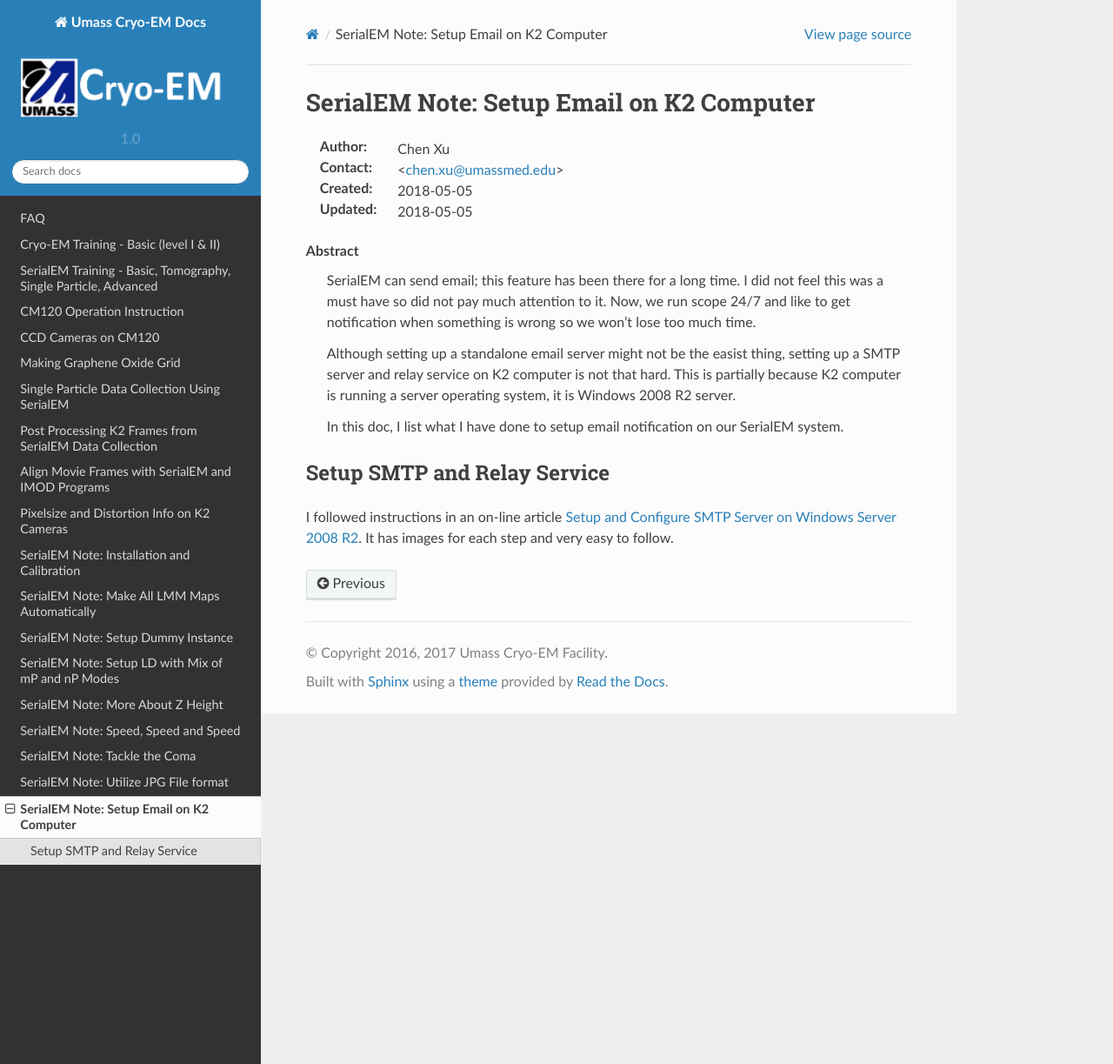
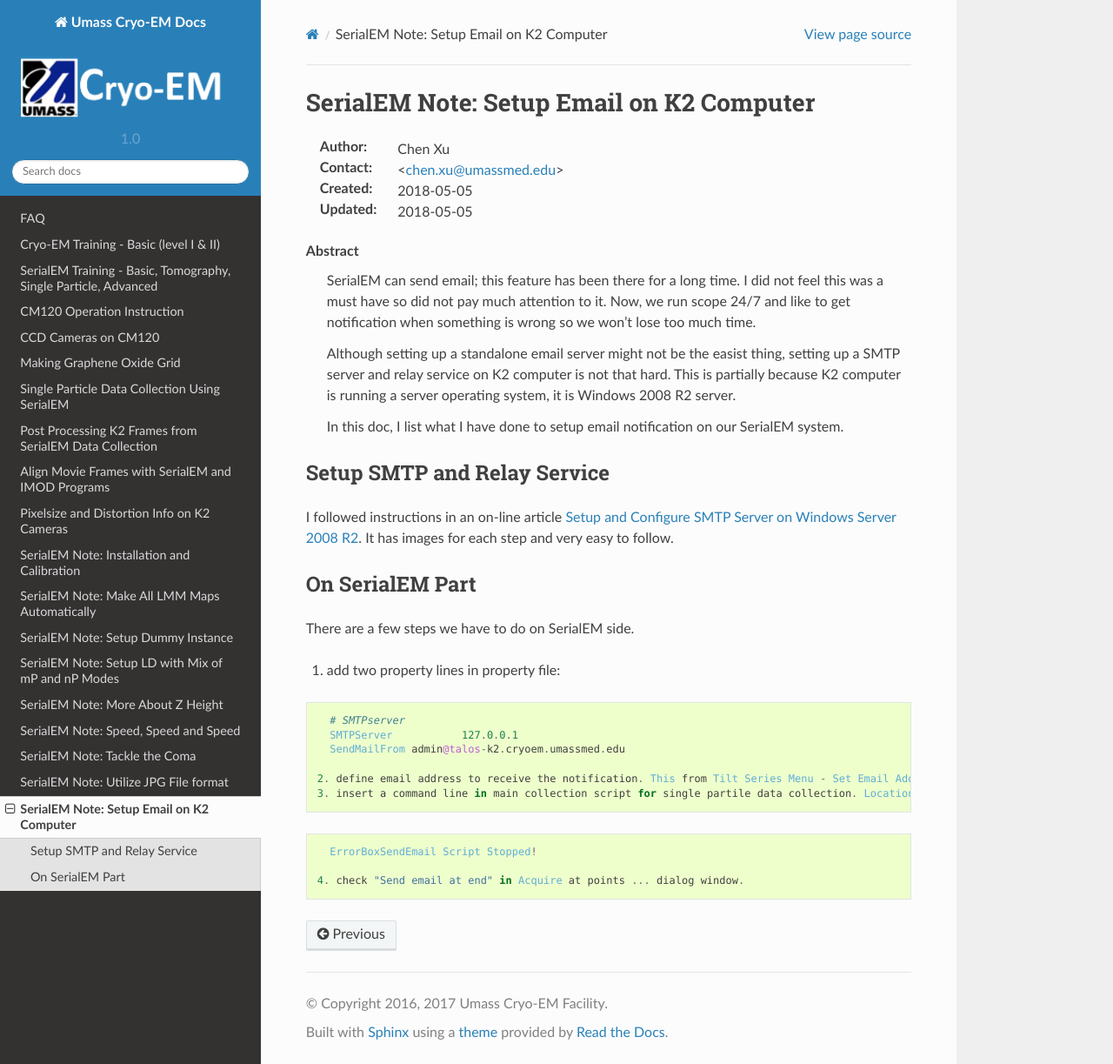
Before and after one commit to xuchen66/sphinx-emdocs, a Sphinx documentation site: the page built from source/serialEM-note-setup-email.rst, in a window 1280 px wide and 1223 px high. Shown: the whole window at 87% size. Built offline with Sphinx 7.4.7 and the Read the Docs theme 2.0.0, drawn with Linux system fonts in a browser that asks for light colours; pages that are not in the unit, such as notebooks, are missing from menus.

Commit message:
Update serialEM-note-setup-email.rst

```diff
--- a/source/serialEM-note-setup-email.rst
+++ b/source/serialEM-note-setup-email.rst
@@ -28,3 +28,27 @@
 I followed instructions in an on-line article `Setup and Configure SMTP Server on Windows Server 2008 R2
 <http://www.vsysad.com/2012/04/setup-and-configure-smtp-server-on-windows-server-2008-r2/>`_. It has images for each step and very easy to
 follow.
+
+.. _on_serialem_part:
+
+On SerialEM Part
+----------------
+
+There are a few steps we have to do on SerialEM side.
+
+1. add two property lines in property file:
+
+.. code:: Ruby
+
+   # SMTPserver
+   SMTPServer		127.0.0.1
+   SendMailFrom	admin@talos-k2.cryoem.umassmed.edu
+
+ 2. define email address to receive the notification. This from Tilt Series Menu - Set Email Address.
+ 3. insert a command line in main collection script for single partile data collection. Location of this line doesn't matter.
+
+.. code:: Ruby
+
+   ErrorBoxSendEmail Script Stopped!
+
+ 4. check "Send email at end" in Acquire at points ... dialog window.
```
